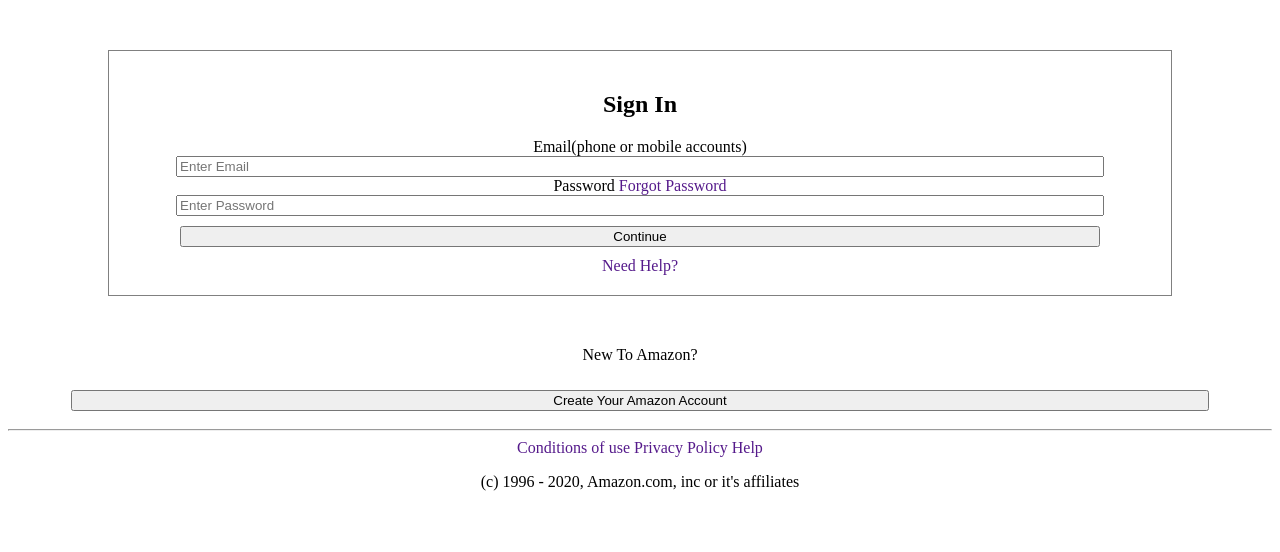
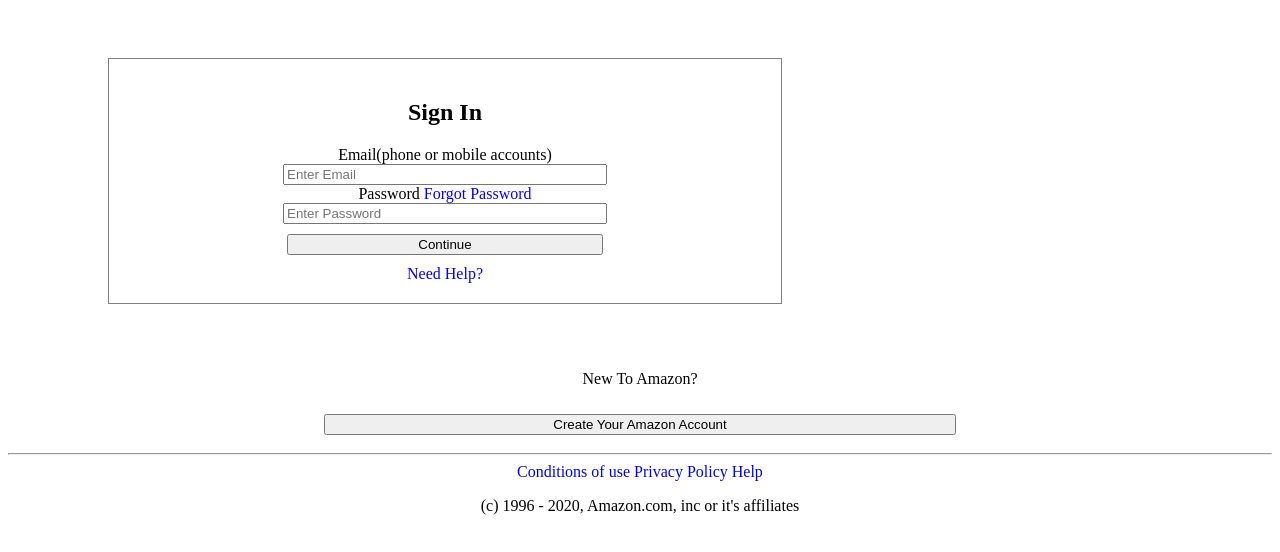
Before and after one commit to SheaW84/amazon_replica, a plain HTML site: page index.html in a window 1280 px wide. Drawn offline with Linux system fonts and the light colour scheme.

Commit message:
made form smaller

```diff
--- a/index.html
+++ b/index.html
@@ -10,6 +10,7 @@
 </head>
 
 <body>
+    <div>
         <form>
             <h2>Sign In</h2>
             <label>Email(phone or  mobile accounts)</label><br>
@@ -19,12 +20,17 @@
             <input type="button" value="Continue"><br>
             <a href="">Need Help?</a>
         </form>
+  </div>
+  <div name="container" id="register">
         <p>New To Amazon?</p>
         <input type="button" value="Create Your Amazon Account">
+  </div>
+  <div>
         <hr>
         <a href="">Conditions of use</a>
         <a href="">Privacy Policy</a>
         <a href="">Help</a><br>
+  </div>
   <p>(c) 1996 - 2020, Amazon.com, inc or it's affiliates</p>
 
 </body>
--- a/style.css
+++ b/style.css
@@ -5,6 +5,8 @@ html {
 
   body{
     text-align: center;
+    display: flex;
+    flex-direction: column;
   }
 
 
@@ -12,10 +14,12 @@ html {
     border: gray solid .5px;
     padding: 20px;
     margin: 50px 100px;
+    width: 50%;
+    position: center;
   }
 
   input{
-    width: 90%;
+    width: 50%;
   }
 
   input[type=button]{
@@ -24,4 +28,5 @@ html {
 
   a {
     text-decoration: none;
+    color: rgb(0,0,255);
   }
```
Lines whose indentation alone changed are shown as unchanged.
